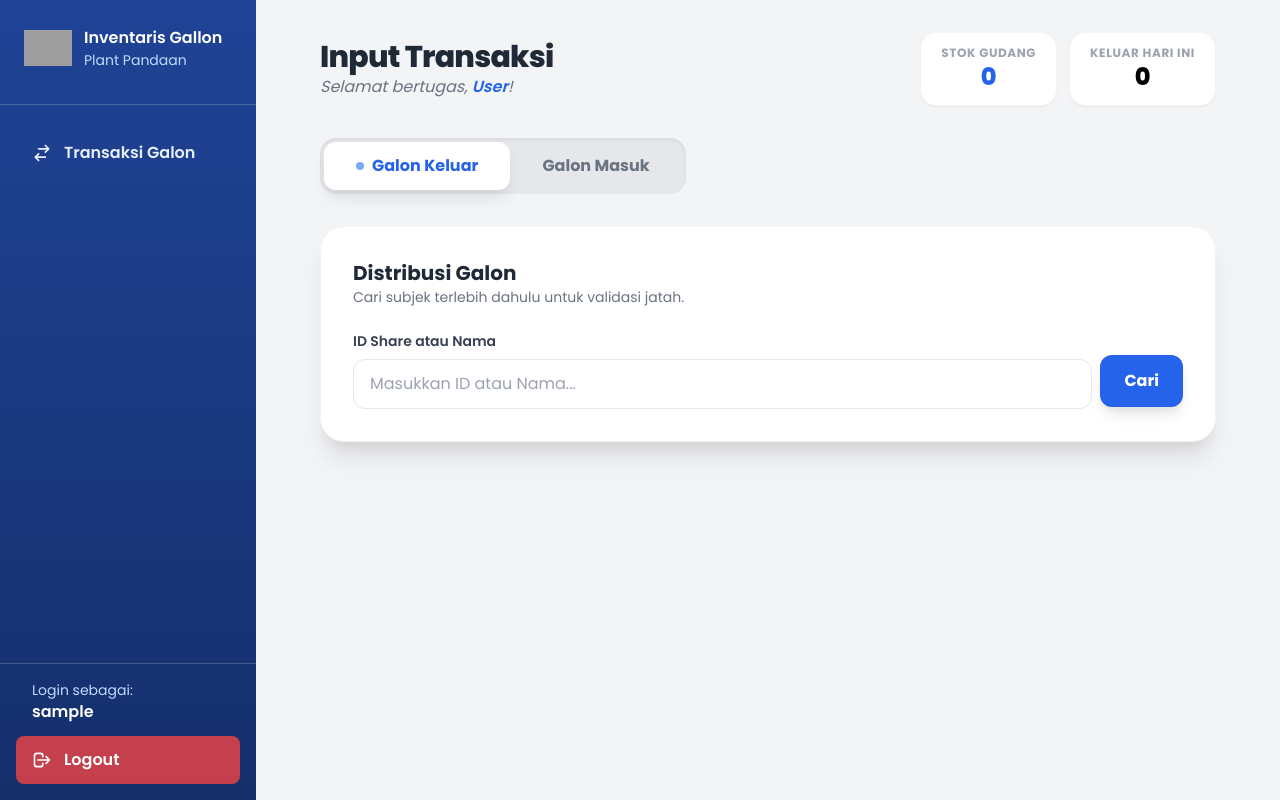
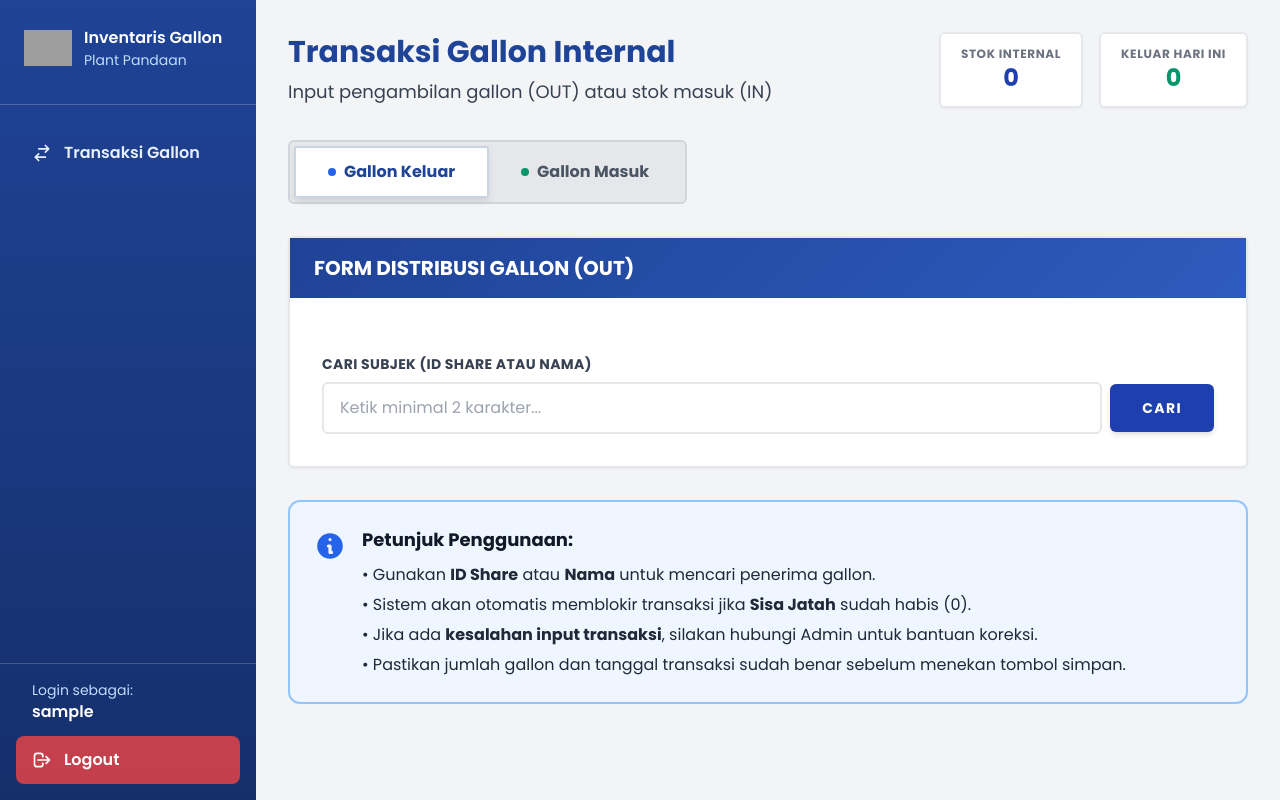
Before and after one commit to maritzavaniaa/gallon-inventory, a PHP site: page /index.php?url=index in a window 1280 px wide. Run offline with PHP 8.4, Linux system fonts and the light colour scheme; the visitor is signed in with stand-in values (Sample User, id 1); data that the repository does not hold is empty; grey boxes are pictures that could not be loaded.

Commit message:
fix(tsx): transaction UI alignment, daily stats logic, and timezone sync

```diff
--- a/app/controllers/TransactionController.php
+++ b/app/controllers/TransactionController.php
@@ -20,6 +20,7 @@ class TransactionController {
     public function index() {
         // FR-RPT-01: Menampilkan stok gudang di dashboard/index
         $stock = $this->transactionModel->getCurrentStock();
+        $stats_today = $this->transactionModel->getStatsToday();
         require_once '../app/views/transactions/index.php';
     }
 
--- a/app/models/Transaction.php
+++ b/app/models/Transaction.php
@@ -320,6 +320,28 @@ class Transaction {
     }
 
     /**
+     * Get Daily Stats for Transaction Page
+     */
+    public function getStatsToday() {
+        $today = date('Y-m-d');
+        $sql = "SELECT
+                    SUM(CASE WHEN type_tsx = 'IN' THEN quantity ELSE 0 END) as total_in,
+                    SUM(CASE WHEN type_tsx = 'OUT' THEN quantity ELSE 0 END) as total_out
+                FROM gallon_tsx
+                WHERE date_tsx = ?";
+
+        $stmt = $this->conn->prepare($sql);
+        $stmt->bind_param("s", $today);
+        $stmt->execute();
+        $result = $stmt->get_result()->fetch_assoc();
+
+        return [
+            'in' => (int)($result['total_in'] ?? 0),
+            'out' => (int)($result['total_out'] ?? 0)
+        ];
+    }
+
+    /**
      * Delete transaction (admin only)
      */
     public function delete($idTsx) {
--- a/app/views/layouts/sidebar.php
+++ b/app/views/layouts/sidebar.php
@@ -35,14 +35,14 @@ $isReports = strpos($currentUrl, 'report') !== false;
             </a>
         <?php endif; ?>
 
-        <!-- Transaksi Galon -->
+        <!-- Transaksi Gallon -->
         <a href="?url=transactions"
            class="flex items-center gap-3 px-4 py-3 rounded-lg transition-all <?= $isTransactions ? 'bg-white bg-opacity-20 shadow-lg' : 'hover:bg-white hover:bg-opacity-10' ?>"
            style="color: <?= $isTransactions ? '#ffffff' : '#E8EFFF' ?>;">
             <svg class="w-5 h-5" fill="none" stroke="currentColor" viewBox="0 0 24 24">
                 <path stroke-linecap="round" stroke-linejoin="round" stroke-width="2" d="M8 7h12m0 0l-4-4m4 4l-4 4m0 6H4m0 0l4 4m-4-4l4-4" />
             </svg>
-            <span class="font-semibold">Transaksi Galon</span>
+            <span class="font-semibold">Transaksi Gallon</span>
         </a>
 
         <?php if (isset($_SESSION['role']) && $_SESSION['role'] === 'admin'): ?>
--- a/app/views/subjects/index.php
+++ b/app/views/subjects/index.php
@@ -1,5 +1,5 @@
 <?php
-$pageTitle = 'Data Penerima - Sistem Galon';
+$pageTitle = 'Data Penerima';
 ob_start();
 
 // --- LOGIC FILTER CONTENT (Slim Version) ---
--- a/app/views/transactions/index.php
+++ b/app/views/transactions/index.php
@@ -1,150 +1,176 @@
 <?php
-$pageTitle = 'Transaksi Galon';
+$pageTitle = 'Transaksi Gallon';
 ob_start();
 ?>
 
-<div class="max-w-4xl mx-auto">
-    <div class="flex flex-col md:flex-row justify-between items-start md:items-center mb-8 gap-4">
+<div class="mb-8 flex items-center justify-between">
     <div>
-            <h1 class="text-3xl font-extrabold text-gray-800 tracking-tight">Input Transaksi</h1>
-            <p class="text-gray-500 italic">Selamat bertugas, <span class="text-blue-600 font-semibold"><?= $_SESSION['user_name'] ?? 'User' ?></span>!</p>
+        <h1 class="text-3xl font-bold mb-2" style="color: #1F4396;">Transaksi Gallon Internal</h1>
+        <p class="text-lg text-gray-700">Input pengambilan gallon (OUT) atau stok masuk (IN)</p>
     </div>
 
-        <div class="flex gap-3">
-            <div class="bg-white px-5 py-3 rounded-2xl shadow-sm border border-gray-100 text-center">
-                <p class="text-xs text-gray-400 uppercase font-bold tracking-wider">Stok Gudang</p>
-                <p class="text-2xl font-black text-blue-600"><?= $stock['remaining'] ?? 0 ?></p>
+    <div class="flex gap-4">
+        <div class="bg-white px-5 py-3 rounded-md border-2 border-gray-200 text-center shadow-sm">
+            <p class="text-xs text-gray-500 uppercase font-bold tracking-wider">Stok Internal</p>
+            <p class="text-2xl font-bold text-blue-800"><?= $stock['remaining'] ?? 0 ?></p>
         </div>
-            <div class="bg-white px-5 py-3 rounded-2xl shadow-sm border border-gray-100 text-center">
-                <p class="text-xs text-gray-400 uppercase font-bold tracking-wider">Keluar Hari Ini</p>
-                <p class="text-2xl font-black text-orange-500"><?= $stats_today['out'] ?? 0 ?></p>
+        <div class="bg-white px-5 py-3 rounded-md border-2 border-gray-200 text-center shadow-sm">
+            <p class="text-xs text-gray-500 uppercase font-bold tracking-wider">Keluar Hari Ini</p>
+            <p class="text-2xl font-bold text-green-600"><?= $stats_today['out'] ?? 0 ?></p>
         </div>
     </div>
 </div>
 
-    <div class="flex bg-gray-200 p-1 rounded-2xl mb-8 w-max shadow-inner">
-        <button onclick="switchTab('out')" id="btn-out" class="tab-active px-8 py-3 rounded-xl font-bold transition-all flex items-center gap-2">
-            <span class="w-2 h-2 rounded-full bg-blue-500 animate-pulse"></span> Galon Keluar
+<?php if (isset($_SESSION['flash'])): ?>
+    <?php $flash = $_SESSION['flash']; ?>
+    <div class="border-2 px-6 py-4 rounded-lg mb-6 text-lg <?= $flash['success'] ? 'bg-green-50 border-green-500' : 'bg-red-50 border-red-500' ?>">
+        <strong class="font-bold <?= $flash['success'] ? 'text-green-700' : 'text-red-700' ?>">
+            <?= $flash['success'] ? 'Berhasil!' : 'Gagal!' ?>
+        </strong>
+        <span class="text-gray-900"><?= $flash['message'] ?? 'Transaksi telah diproses.' ?></span>
+    </div>
+    <?php unset($_SESSION['flash']); ?>
+<?php endif; ?>
+
+<div class="flex bg-gray-200 p-1 rounded-md mb-8 w-max border-2 border-gray-300">
+    <button onclick="switchTab('out')" id="btn-out" class="tab-active px-8 py-3 rounded-sm font-bold transition-all flex items-center gap-2">
+        <span class="w-2 h-2 rounded-full bg-blue-600"></span> Gallon Keluar
     </button>
-        <button onclick="switchTab('in')" id="btn-in" class="px-8 py-3 rounded-xl font-bold text-gray-500 transition-all flex items-center gap-2">
-            Galon Masuk
+    <button onclick="switchTab('in')" id="btn-in" class="px-8 py-3 rounded-sm font-bold text-gray-600 transition-all flex items-center gap-2">
+        <span class="w-2 h-2 rounded-full bg-green-600"></span> Gallon Masuk
     </button>
 </div>
 
-    <div class="bg-white rounded-3xl shadow-xl shadow-gray-200/50 border border-gray-100">
+<div class="bg-white rounded-md border-2 border-gray-200 shadow-sm">
 
-        <div id="panel-out" class="p-8 animate-fade-in">
-            <div class="mb-6">
-                <h2 class="text-xl font-bold text-gray-800">Distribusi Galon</h2>
-                <p class="text-sm text-gray-500">Cari subjek terlebih dahulu untuk validasi jatah.</p>
+    <div id="panel-out" class="animate-fade-in">
+        <div class="py-4 px-6 mb-6" style="background: linear-gradient(135deg, #1F4396 0%, #2E5BBE 100%);">
+            <h2 class="text-xl font-bold text-white">FORM DISTRIBUSI GALLON (OUT)</h2>
         </div>
 
-            <div class="space-y-6">
+        <div class="p-8 space-y-6">
             <div class="flex gap-2 items-end">
                 <div class="flex-1 relative">
-                        <label class="block text-sm font-semibold text-gray-700 mb-2">ID Share atau Nama</label>
-                        <input type="text" id="search-input" autocomplete="off" placeholder="Masukkan ID atau Nama..."
-                                class="w-full px-4 py-3 rounded-xl border border-gray-200 focus:ring-4 focus:ring-blue-100 focus:border-blue-500 outline-none transition-all duration-200">
+                    <label class="block text-sm font-bold text-gray-700 mb-2 uppercase tracking-wide">Cari Subjek (ID Share atau Nama)</label>
+                    <input type="text" id="search-input" autocomplete="off" placeholder="Ketik minimal 2 karakter..."
+                            class="w-full px-4 py-3 rounded-md border-2 border-gray-200 focus:border-blue-500 outline-none transition-all">
 
-                        <div id="search-results" class="hidden absolute z-50 w-full mt-1 bg-white border border-gray-200 rounded-xl shadow-2xl max-h-60 overflow-y-auto"></div>
+                    <div id="search-results" class="hidden absolute z-50 w-full mt-1 bg-white border-2 border-gray-300 rounded-md shadow-xl max-h-60 overflow-y-auto"></div>
                 </div>
-                    <button type="button" onclick="searchSubject()" class="mb-0.5 bg-blue-600 hover:bg-blue-700 text-white px-6 py-3.5 rounded-xl font-bold transition-all shadow-lg shadow-blue-100">
+                <button type="button" onclick="searchSubject()" class="mb-0.5 bg-blue-800 hover:bg-blue-900 text-white px-8 py-3.5 rounded-md font-bold transition-all shadow-md uppercase text-sm tracking-widest">
                     Cari
                 </button>
             </div>
 
-                <div id="info-penerima" class="hidden p-6 bg-blue-50 border border-blue-100 rounded-2xl animate-fade-in">
+            <div id="info-penerima" class="hidden p-6 bg-blue-50 border-2 border-blue-200 rounded-md animate-fade-in">
                 <div class="flex justify-between items-center">
                     <div>
-                            <h4 id="res-nama" class="font-bold text-blue-900 text-lg">---</h4>
-                            <p id="res-divisi" class="text-sm text-blue-700 font-medium">Divisi: ---</p>
+                        <h4 id="res-nama" class="font-bold text-blue-900 text-2xl uppercase">---</h4>
+                        <p id="res-divisi" class="text-md text-blue-700 font-bold uppercase tracking-wider">Divisi: ---</p>
                     </div>
-                        <div class="text-right border-l border-blue-200 pl-6">
-                            <p class="text-xs uppercase font-bold text-blue-500 mb-1 tracking-widest">Sisa Kuota</p>
-                            <p id="res-kuota" class="text-4xl font-black text-blue-600">0</p>
+                    <div class="text-right border-l-4 border-blue-200 pl-8">
+                        <p class="text-xs uppercase font-bold text-blue-500 mb-1 tracking-widest">Sisa Jatah Bulan Ini</p>
+                        <p id="res-kuota" class="text-5xl font-black text-blue-800">0</p>
                     </div>
                 </div>
             </div>
 
-                <form id="form-actual-out" action="?url=transactions/store-out" method="POST" class="hidden space-y-6 pt-4 border-t border-gray-100">
+            <form id="form-actual-out" action="?url=transactions/store-out" method="POST" class="hidden space-y-6 pt-6 border-t-2 border-gray-100">
                 <input type="hidden" name="id_share" id="hidden-id-share">
 
-                    <div class="grid grid-cols-1 md:grid-cols-2 gap-6">
+                <div class="grid grid-cols-1 md:grid-cols-2 gap-8">
                     <div>
-                            <label class="block text-sm font-semibold text-gray-700 mb-2">Jumlah Ambil</label>
+                        <label class="block text-sm font-bold text-gray-700 mb-2 uppercase tracking-wide">Jumlah Ambil (Gallon)</label>
                         <input type="number" name="quantity" value="1" min="1" required
-                                   class="w-full px-4 py-3 rounded-xl border border-gray-200 focus:ring-4 focus:ring-blue-100 focus:border-blue-500 outline-none transition-all">
+                               class="w-full px-4 py-3 rounded-md border-2 border-gray-200 focus:border-blue-500 font-bold text-xl outline-none transition-all">
                     </div>
                     <div>
-                            <label class="block text-sm font-semibold text-gray-700 mb-2">Tanggal Transaksi</label>
+                        <label class="block text-sm font-bold text-gray-700 mb-2 uppercase tracking-wide">Tanggal Transaksi</label>
                         <input type="date" name="tsx_date" value="<?= date('Y-m-d') ?>" required
-                                   class="w-full px-4 py-3 rounded-xl border border-gray-200 focus:ring-4 focus:ring-blue-100 focus:border-blue-500 outline-none transition-all">
+                               class="w-full px-4 py-3 rounded-md border-2 border-gray-200 focus:border-blue-500 outline-none transition-all">
                     </div>
                 </div>
 
                 <div>
-                        <label class="block text-sm font-semibold text-gray-700 mb-2">Catatan (Opsional)</label>
-                        <textarea name="notes" placeholder="Contoh: Pengambilan jatah bulanan"
-                                  class="w-full px-4 py-3 rounded-xl border border-gray-200 focus:ring-4 focus:ring-blue-100 focus:border-blue-500 outline-none transition-all" rows="2"></textarea>
+                    <label class="block text-sm font-bold text-gray-700 mb-2 uppercase tracking-wide">Catatan (Optional)</label>
+                    <textarea name="notes" placeholder="Contoh: Pengambilan jatah reguler"
+                              class="w-full px-4 py-3 rounded-md border-2 border-gray-200 focus:border-blue-500 outline-none transition-all" rows="2"></textarea>
                 </div>
 
-                    <button type="submit" class="w-full bg-blue-600 hover:bg-blue-700 text-white py-4 rounded-2xl font-bold text-lg transition-all shadow-xl shadow-blue-200">
-                        Konfirmasi & Simpan Transaksi
+                <button type="submit" class="w-full text-white py-4 rounded-md font-bold text-xl transition-all shadow-lg uppercase tracking-widest"
+                        style="background: linear-gradient(135deg, #1F4396 0%, #2E5BBE 100%);">
+                    Simpan Transaksi Keluar
                 </button>
             </form>
         </div>
     </div>
 
-        <div id="panel-in" class="p-8 hidden animate-fade-in">
-            <div class="mb-6">
-                <h2 class="text-xl font-bold text-green-800">Restock Gudang</h2>
-                <p class="text-sm text-gray-500">Catat galon yang masuk dari supplier/pembelian.</p>
+    <div id="panel-in" class="hidden animate-fade-in">
+        <div class="py-4 px-6 mb-6" style="background: linear-gradient(135deg, #10b981 0%, #059669 100%);">
+            <h2 class="text-xl font-bold text-white">FORM RESTOCK GUDANG (IN)</h2>
         </div>
 
-            <form action="?url=transactions/store-in" method="POST" class="space-y-6">
+        <form action="?url=transactions/store-in" method="POST" class="p-8 space-y-6">
             <div>
-                    <label class="block text-sm font-semibold text-gray-700 mb-2">Nomor Dokumen / Referensi</label>
-                    <input type="text" name="reference_doc" placeholder="Contoh: DO-123456 atau Nama Supplier"
-                           class="w-full px-4 py-3 rounded-xl border border-gray-200 focus:ring-4 focus:ring-green-100 focus:border-green-500 outline-none transition-all">
+                <label class="block text-sm font-bold text-gray-700 mb-2 uppercase tracking-wide">Dokumen Referensi / Supplier</label>
+                <input type="text" name="reference_doc" placeholder="Contoh: PO-2024-001"
+                       class="w-full px-4 py-3 rounded-md border-2 border-gray-200 focus:border-green-500 outline-none transition-all">
             </div>
 
-                <div class="grid grid-cols-1 md:grid-cols-2 gap-6">
+            <div class="grid grid-cols-1 md:grid-cols-2 gap-8">
                 <div>
-                        <label class="block text-sm font-semibold text-gray-700 mb-2">Jumlah Galon Masuk</label>
+                    <label class="block text-sm font-bold text-gray-700 mb-2 uppercase tracking-wide">Jumlah Gallon Masuk</label>
                     <input type="number" name="quantity" min="1" required placeholder="0"
-                               class="w-full px-4 py-3 rounded-xl border border-gray-200 focus:ring-4 focus:ring-green-100 focus:border-green-500 outline-none transition-all">
+                           class="w-full px-4 py-3 rounded-md border-2 border-gray-200 focus:border-green-500 font-bold text-xl outline-none transition-all">
                 </div>
                 <div>
-                        <label class="block text-sm font-semibold text-gray-700 mb-2">Tanggal Masuk</label>
+                    <label class="block text-sm font-bold text-gray-700 mb-2 uppercase tracking-wide">Tanggal Masuk</label>
                     <input type="date" name="tsx_date" value="<?= date('Y-m-d') ?>" required
-                               class="w-full px-4 py-3 rounded-xl border border-gray-200 focus:ring-4 focus:ring-green-100 focus:border-green-500 outline-none transition-all">
+                           class="w-full px-4 py-3 rounded-md border-2 border-gray-200 focus:border-green-500 outline-none transition-all">
                 </div>
             </div>
 
-                <button type="submit" class="w-full bg-green-600 hover:bg-green-700 text-white py-4 rounded-2xl font-bold text-lg transition-all shadow-xl shadow-green-200">
+            <button type="submit" class="w-full text-white py-4 rounded-md font-bold text-xl transition-all shadow-lg uppercase tracking-widest"
+                    style="background: linear-gradient(135deg, #10b981 0%, #059669 100%);">
                 Simpan Stok Masuk
             </button>
         </form>
     </div>
+</div>
 
+<div class="mt-8 bg-blue-50 border-2 border-blue-300 rounded-xl p-6">
+    <div class="flex items-start gap-4">
+        <svg class="w-8 h-8 text-blue-600 flex-shrink-0 mt-1" fill="currentColor" viewBox="0 0 20 20">
+            <path fill-rule="evenodd" d="M18 10a8 8 0 11-16 0 8 8 0 0116 0zm-7-4a1 1 0 11-2 0 1 1 0 012 0zM9 9a1 1 0 000 2v3a1 1 0 001 1h1a1 1 0 100-2v-3a1 1 0 00-1-1H9z" clip-rule="evenodd" />
+        </svg>
+        <div>
+            <p class="text-gray-900 font-bold text-lg mb-2">Petunjuk Penggunaan:</p>
+            <ul class="text-gray-800 text-base space-y-1 leading-relaxed">
+                <li>• Gunakan <strong>ID Share</strong> atau <strong>Nama</strong> untuk mencari penerima gallon.</li>
+                <li>• Sistem akan otomatis memblokir transaksi jika <strong>Sisa Jatah</strong> sudah habis (0).</li>
+                <li>• Jika ada <strong>kesalahan input transaksi</strong>, silakan hubungi Admin untuk bantuan koreksi.</li>
+                <li>• Pastikan jumlah gallon dan tanggal transaksi sudah benar sebelum menekan tombol simpan.</li>
+            </ul>
+        </div>
     </div>
 </div>
 
 <style>
     .tab-active {
-        background-color: white !important;
-        color: #2563eb !important;
-        box-shadow: 0 10px 15px -3px rgba(0, 0, 0, 0.1);
+        background-color: #ffffff !important;
+        color: #1F4396 !important;
+        border: 2px solid #cbd5e1;
+        box-shadow: 0 4px 6px -1px rgba(0, 0, 0, 0.1);
     }
-    .animate-fade-in { animation: fadeIn 0.4s ease-out; }
+    .animate-fade-in { animation: fadeIn 0.3s ease-out; }
     @keyframes fadeIn {
-        from { opacity: 0; transform: translateY(10px); }
-        to { opacity: 1; transform: translateY(0); }
+        from { opacity: 0; }
+        to { opacity: 1; }
     }
 </style>
 
 <script>
-// Fungsi Tab Switcher
+// Logic JS tetap sama seperti sebelumnya, hanya selector CSS yang disesuaikan
 function switchTab(type) {
     const btnOut = document.getElementById('btn-out');
     const btnIn = document.getElementById('btn-in');
@@ -154,91 +180,63 @@ function switchTab(type) {
     if (type === 'out') {
         btnOut.classList.add('tab-active');
         btnIn.classList.remove('tab-active');
-        btnIn.classList.add('text-gray-500');
+        btnIn.classList.add('text-gray-600');
         panelOut.classList.remove('hidden');
         panelIn.classList.add('hidden');
     } else {
         btnIn.classList.add('tab-active');
         btnOut.classList.remove('tab-active');
-        btnOut.classList.add('text-gray-500');
+        btnOut.classList.add('text-gray-600');
         panelIn.classList.remove('hidden');
         panelOut.classList.add('hidden');
     }
 }
 
-// Fungsi AJAX Search Subject (FR-TSX-01)
 let debounceTimer;
-
 document.getElementById('search-input').addEventListener('input', function() {
     const query = this.value;
     const resultsContainer = document.getElementById('search-results');
-
     clearTimeout(debounceTimer);
-
-    if (query.length < 2) {
-        resultsContainer.classList.add('hidden');
-        return;
-    }
-
+    if (query.length < 2) { resultsContainer.classList.add('hidden'); return; }
     debounceTimer = setTimeout(async () => {
         try {
             const response = await fetch(`?url=transactions/search&q=${encodeURIComponent(query)}`);
             const result = await response.json();
-
-            resultsContainer.innerHTML = ''; // Kosongkan hasil lama
-
+            resultsContainer.innerHTML = '';
             if (result.success && result.data.length > 0) {
                 resultsContainer.classList.remove('hidden');
-
                 result.data.forEach(person => {
                     const item = document.createElement('div');
-                    item.className = 'px-4 py-3 hover:bg-blue-50 cursor-pointer border-b border-gray-50 last:border-none transition-colors';
+                    item.className = 'px-4 py-3 hover:bg-blue-50 cursor-pointer border-b-2 border-gray-100 last:border-none transition-colors';
                     item.innerHTML = `
-                        <div class="font-bold text-gray-800">${person.name}</div>
-                        <div class="text-xs text-gray-500">${person.id_share} - ${person.division}</div>
+                        <div class="font-bold text-blue-900">${person.name}</div>
+                        <div class="text-xs text-gray-600 font-mono">${person.id_share} | ${person.division}</div>
                     `;
-
-                    // Saat salah satu nama di-klik
-                    item.addEventListener('click', () => {
-                        selectPerson(person);
-                    });
-
+                    item.addEventListener('click', () => selectPerson(person));
                     resultsContainer.appendChild(item);
                 });
             } else {
-                resultsContainer.innerHTML = '<div class="p-4 text-sm text-gray-500">Tidak ada hasil ditemukan</div>';
+                resultsContainer.innerHTML = '<div class="p-4 text-sm text-gray-500 italic">Subjek tidak ditemukan...</div>';
                 resultsContainer.classList.remove('hidden');
             }
-        } catch (error) {
-            console.error('Search error:', error);
-        }
+        } catch (error) { console.error('Search error:', error); }
     }, 400);
 });
 
-// Fungsi saat user memilih salah satu orang dari daftar
 function selectPerson(person) {
-    // Sembunyikan dropdown
     document.getElementById('search-results').classList.add('hidden');
-
-    // Isi input search dengan nama yang dipilih (opsional)
     document.getElementById('search-input').value = person.name;
-
-    // Tampilkan Info Box & Form
     document.getElementById('info-penerima').classList.remove('hidden');
     document.getElementById('res-nama').innerText = person.name;
     document.getElementById('res-divisi').innerText = 'Divisi: ' + person.division;
     document.getElementById('res-kuota').innerText = person.remaining;
-
     document.getElementById('hidden-id-share').value = person.id_share;
     document.getElementById('form-actual-out').classList.remove('hidden');
-
-    // Warna Kuota
     document.getElementById('res-kuota').className = person.remaining <= 0
-        ? 'text-4xl font-black text-red-600'
-        : 'text-4xl font-black text-blue-600';
+        ? 'text-5xl font-black text-red-600'
+        : 'text-5xl font-black text-blue-800';
 }
 
-// Tutup dropdown jika klik di luar input
 document.addEventListener('click', function(e) {
     if (!document.getElementById('search-input').contains(e.target)) {
         document.getElementById('search-results').classList.add('hidden');
--- a/public/index.php
+++ b/public/index.php
@@ -11,6 +11,9 @@ session_set_cookie_params(28800);
 header('X-Content-Type-Options: nosniff');
 header('X-Frame-Options: DENY');
 header('X-XSS-Protection: 1; mode=block');
+
+// Timezone
+date_default_timezone_set('Asia/Jakarta');
 
 session_start();
 require_once '../app/helpers/functions.php';
```
Lines whose indentation alone changed are shown as unchanged.
